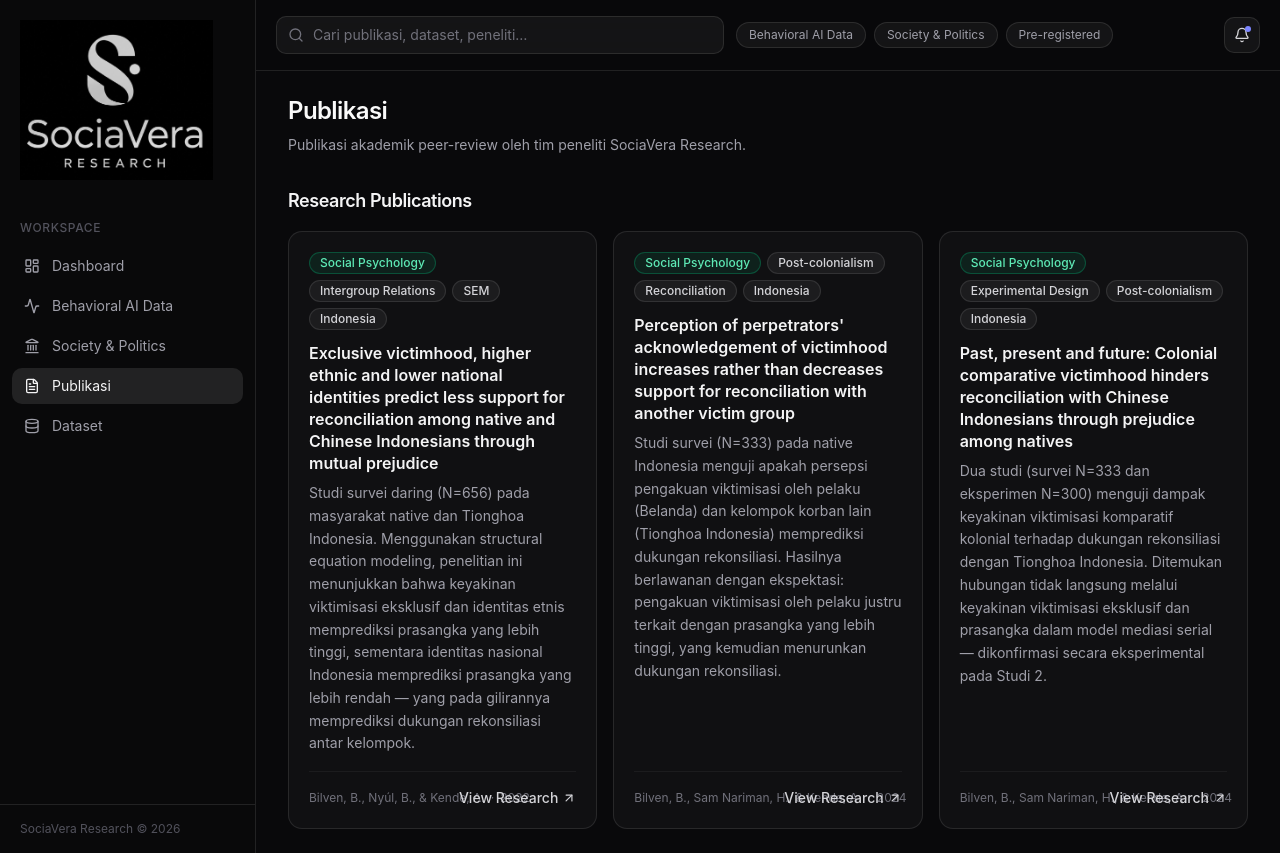
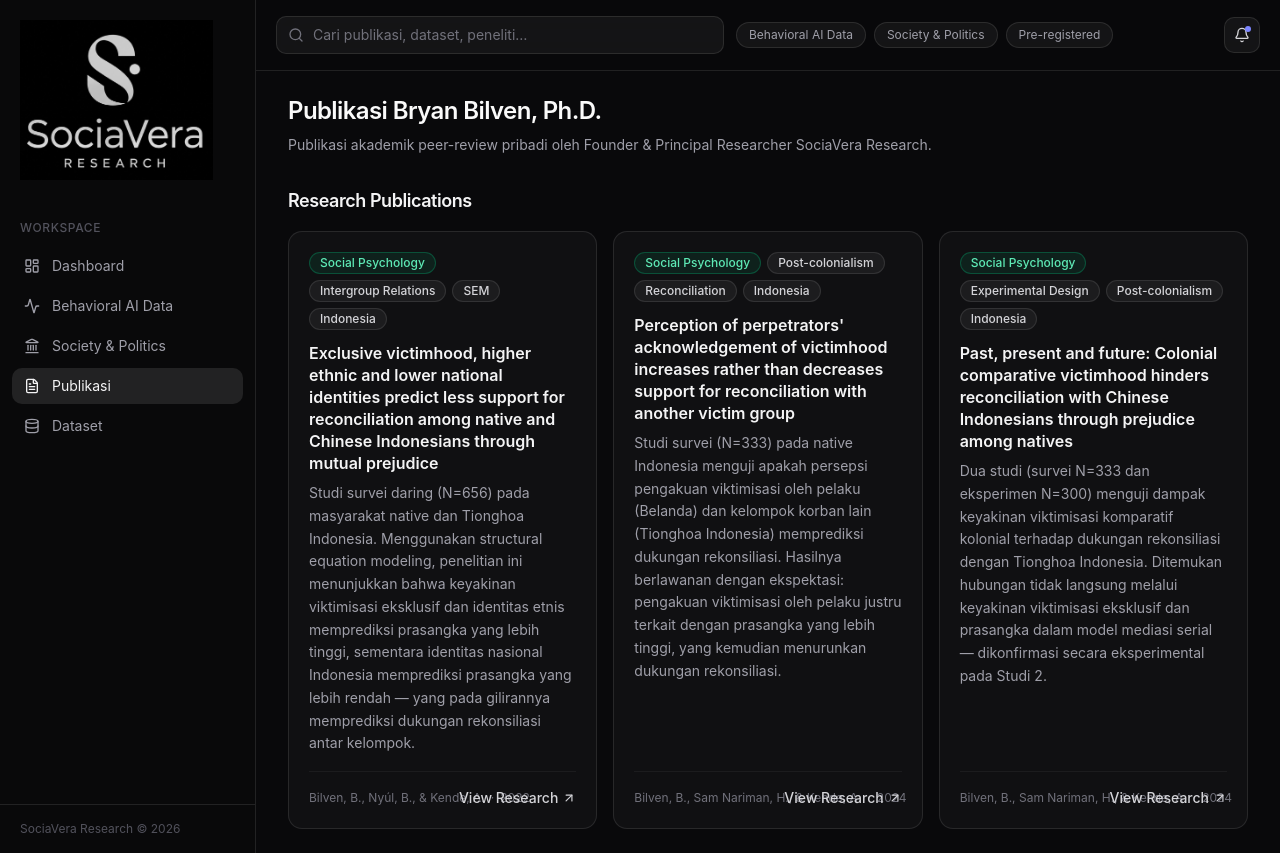
Before and after one commit to bryanbilvenphd/sociavera_research, a Next.js app: page /publications in a window 1280 px wide. Built offline with nearby package versions, Linux system fonts and the light colour scheme.

Commit message:
Update page.tsx

```diff
--- a/app/publications/page.tsx
+++ b/app/publications/page.tsx
@@ -10,11 +10,11 @@ export default function PublicationsPage() {
         <Header />
         <main className="flex-1 space-y-8 px-5 py-6 sm:px-8">
           <div>
-            <h1 className="text-2xl font-semibold tracking-tight text-zinc-50">
-              Publikasi
+             <h1 className="text-2xl font-semibold tracking-tight text-zinc-50">
+              Publikasi Bryan Bilven, Ph.D.
             </h1>
             <p className="mt-2 text-sm text-zinc-400">
-              Publikasi akademik peer-review oleh tim peneliti SociaVera Research.
+              Publikasi akademik peer-review pribadi oleh Founder &amp; Principal Researcher SociaVera Research.
             </p>
           </div>
           <PublicationsGrid />
```
